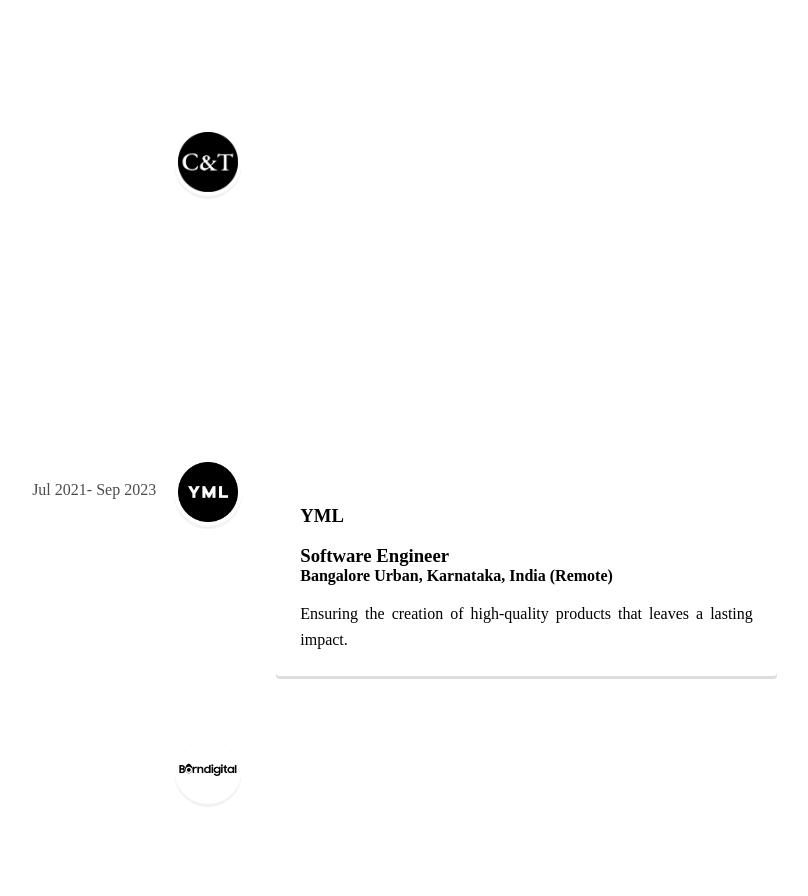
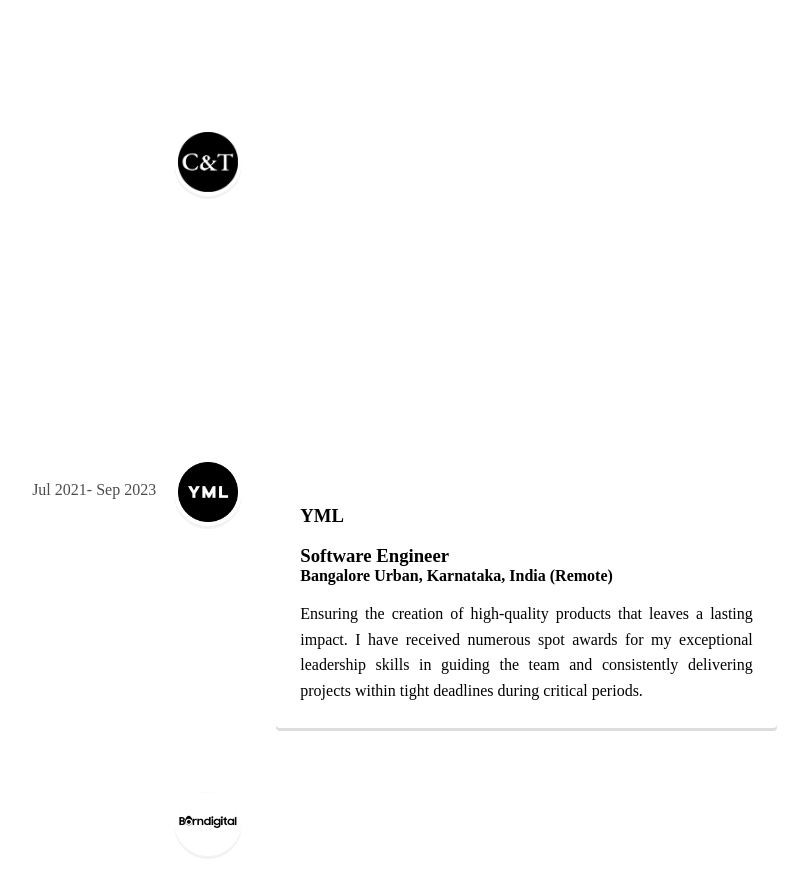
Before and after one commit to dvrajput96/dvrajput96.github.io, a Next.js app: page /companies in a window 1280 px wide. Shown: the top 896 px of the page, without its empty margins (432-1240 px from the left). Built offline with nearby package versions, Linux system fonts and the light colour scheme.

Commit message:
Added achievements for YML

```diff
--- a/components/sections/companies/timeline.jsx
+++ b/components/sections/companies/timeline.jsx
@@ -65,7 +65,10 @@ export default function Timeline() {
               </h4>
               <p>
                 Ensuring the creation of high-quality products that leaves a
-                lasting impact.
+                lasting impact. I have received numerous spot awards for my
+                exceptional leadership skills in guiding the team and
+                consistently delivering projects within tight deadlines during
+                critical periods.
               </p>
             </VerticalTimelineElement>
             <VerticalTimelineElement
```
